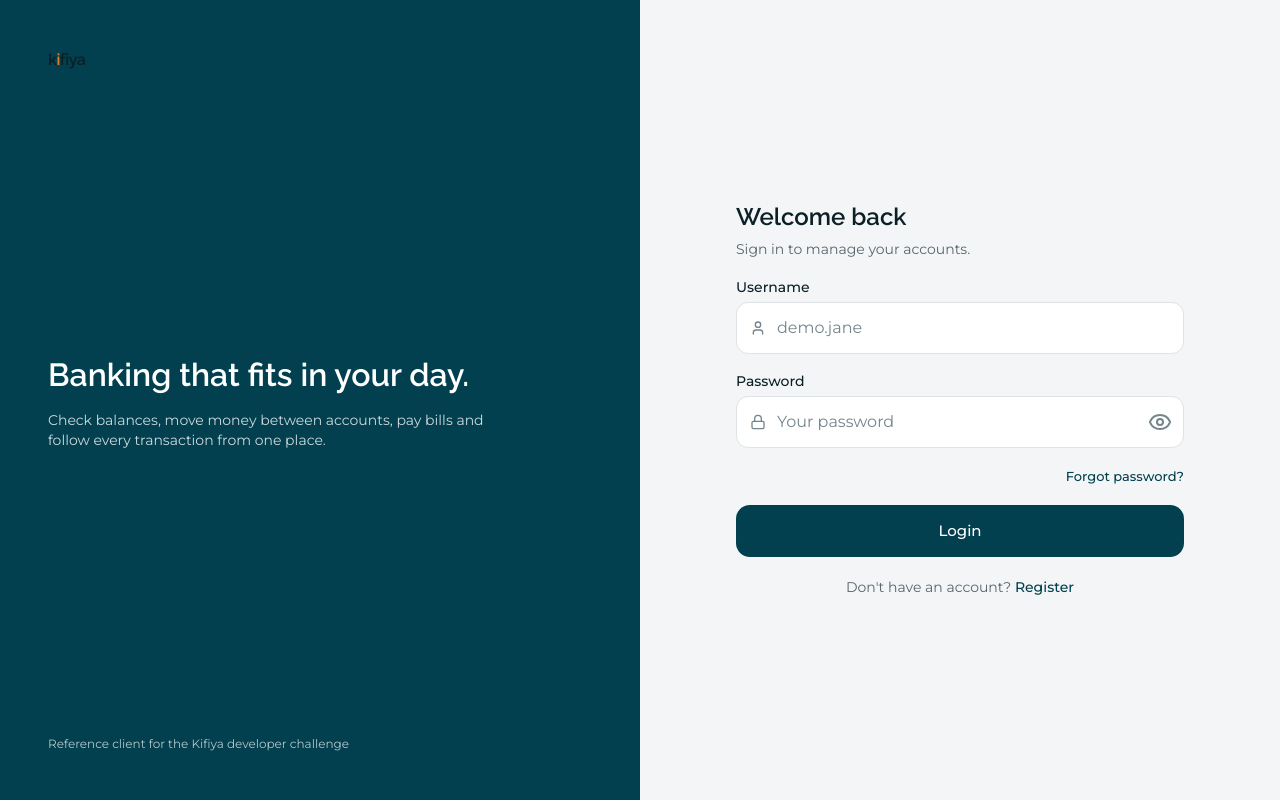
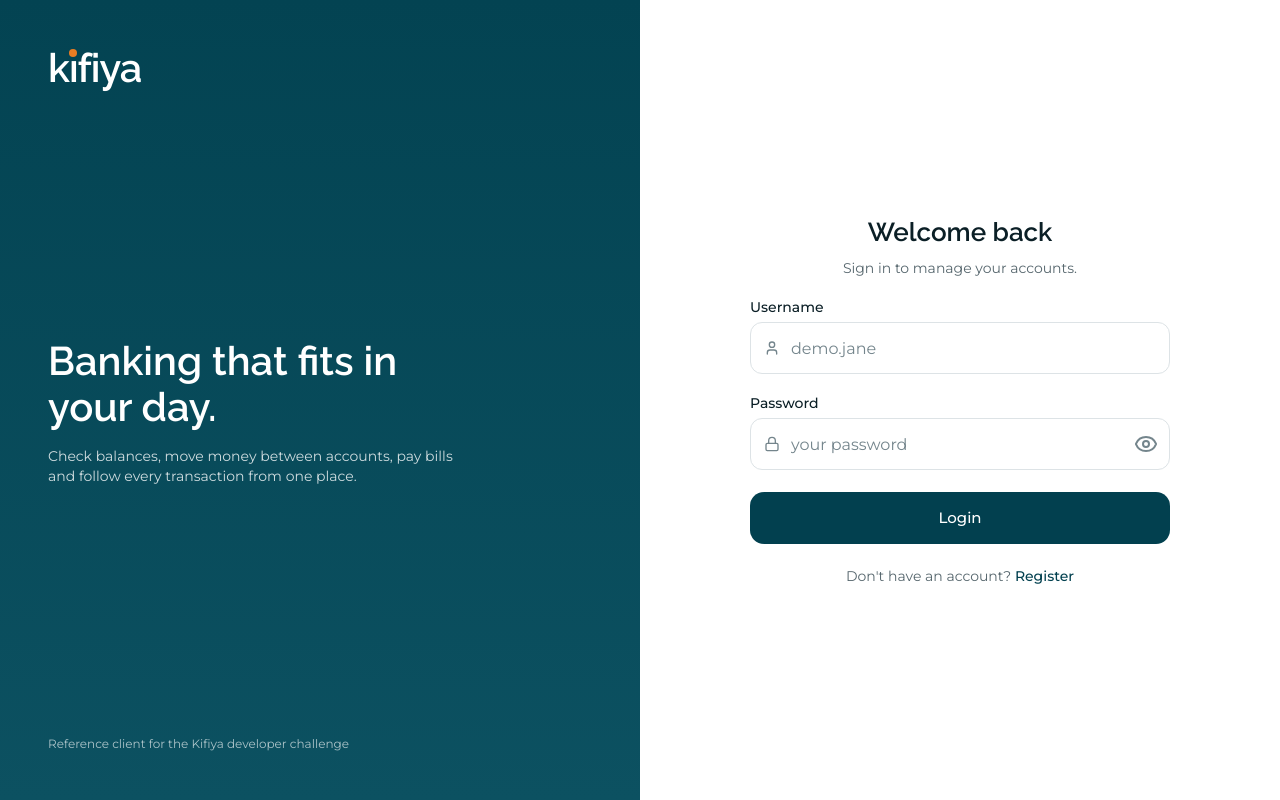
Before and after one commit to samicsc0/banking-app-web-client, a React (Vite) app: page /login in a window 1280 px wide. Built offline with nearby package versions, Linux system fonts and the light colour scheme; no server answers.

Commit message:
feat: better UI and add environment configuration

```diff
--- a/src/core/components/wordmark.tsx
+++ b/src/core/components/wordmark.tsx
@@ -3,18 +3,32 @@ import { cn } from "cn"
 type WordmarkProps = {
   className?: string
   onBrand?: boolean
+  size?: "md" | "lg"
 }
 
-export function Wordmark({ className, onBrand = false }: WordmarkProps) {
+export function Wordmark({
+  className,
+  onBrand = false,
+  size = "md",
+}: WordmarkProps) {
   return (
     <p
       className={cn(
-        "font-heading text-title font-semibold tracking-tight",
-        onBrand ? "text-ink" : "text-primary",
+        "font-heading font-semibold tracking-tight",
+        size === "lg" ? "text-[40px] leading-none" : "text-2xl leading-none",
+        onBrand ? "text-white dark:text-[#10202a]" : "text-primary",
         className
       )}
     >
-      k<span className="text-accent">i</span>fiya
+      k
+      <span className="relative inline-block">
+        <span
+          aria-hidden
+          className="absolute bottom-[0.78em] left-1/2 size-[0.2em] -translate-x-1/2 rounded-full bg-accent"
+        />
+        ı
+      </span>
+      fiya
     </p>
   )
 }
--- a/src/core/layouts/auth-layout.tsx
+++ b/src/core/layouts/auth-layout.tsx
@@ -1,7 +1,7 @@
 import { Suspense } from "react"
 import { Outlet, useLocation } from "react-router"
 
-import { PageFallback } from "@/core/components/page-header"
+import { Skeleton } from "@/components/ui/skeleton"
 import { Wordmark } from "@/core/components/wordmark"
 
 const copy = {
@@ -20,23 +20,22 @@ export function AuthLayout() {
   const panel = pathname.startsWith("/register") ? copy.register : copy.login
 
   return (
-    <main className="grid min-h-svh bg-background md:grid-cols-2">
-      <section className="hidden flex-col justify-between bg-primary p-12 text-ink md:flex">
-        <Wordmark onBrand />
-        <div className="flex max-w-md flex-col gap-4">
-          <h1 className="font-heading text-display text-white">
+    <main className="grid h-svh bg-surface md:grid-cols-2">
+      <section className="hidden h-full flex-col justify-between bg-[linear-gradient(180deg,#034352_0%,#0c5161_100%)] p-12 md:flex dark:bg-[#17697c] dark:bg-none">
+        <Wordmark onBrand size="lg" />
+        <div className="flex max-w-[440px] flex-col gap-4">
+          <h1 className="font-heading text-[40px] leading-[1.15] font-semibold text-white">
             {panel.title}
           </h1>
-          <p className="text-copy text-white/80">{panel.body}</p>
+          <p className="max-w-[420px] text-copy text-white/80">{panel.body}</p>
         </div>
-        <p className="text-caption text-white/70">
+        <p className="text-caption text-white/65">
           Reference client for the Kifiya developer challenge
         </p>
       </section>
-      <section className="flex items-center justify-center px-6 py-10">
-        <div className="flex w-full max-w-md flex-col gap-6">
-          <Wordmark className="md:hidden" />
-          <Suspense fallback={<PageFallback />}>
+      <section className="flex h-full justify-center overflow-y-auto bg-surface px-5 py-10 md:px-10">
+        <div className="my-auto flex w-full max-w-[420px] flex-col">
+          <Suspense fallback={<AuthFallback />}>
             <Outlet />
           </Suspense>
         </div>
@@ -44,3 +43,13 @@ export function AuthLayout() {
     </main>
   )
 }
+
+function AuthFallback() {
+  return (
+    <div className="flex flex-col gap-4">
+      <Skeleton className="mx-auto h-8 w-48" />
+      <Skeleton className="h-[52px] w-full rounded-control" />
+      <Skeleton className="h-[52px] w-full rounded-control" />
+    </div>
+  )
+}
--- a/src/features/auth/components/login-page.tsx
+++ b/src/features/auth/components/login-page.tsx
@@ -6,6 +6,7 @@ import { Link, useSearchParams } from "react-router"
 import { Button } from "@/components/ui/button"
 import { getErrorMessage } from "@/core/api/errors"
 import { Field } from "@/core/components/field"
+import { Wordmark } from "@/core/components/wordmark"
 import { loginSchema, type LoginValues } from "@/features/auth/other/schema"
 import { useLogin } from "@/features/auth/hooks/use-auth"
 import { FormProvider } from "react-hook-form"
@@ -22,12 +23,15 @@ export function LoginPage() {
   return (
     <FormProvider {...form}>
       <form
-        className="flex flex-col gap-5"
+        className="flex flex-col gap-[22px]"
         noValidate
         onSubmit={form.handleSubmit((values) => login.mutate(values))}
       >
-        <header className="flex flex-col gap-2 text-center md:text-left">
-          <h1 className="font-heading text-title text-ink">Welcome back</h1>
+        <Wordmark className="mb-6 self-center md:hidden" size="lg" />
+        <header className="flex flex-col gap-2 text-center">
+          <h1 className="font-heading text-[26px] leading-[1.4] font-semibold text-ink">
+            Welcome back
+          </h1>
           <p className="text-copy text-ink-muted">
             Sign in to manage your accounts.
           </p>
@@ -52,10 +56,12 @@ export function LoginPage() {
           icon={LockIcon}
           label="Password"
           name="password"
-          placeholder="Your password"
+          placeholder="your password"
           type="password"
         />
-        <p className="text-right text-label text-primary">Forgot password?</p>
+        <p className="text-right text-label text-primary md:hidden">
+          Forgot password?
+        </p>
         {login.isError ? (
           <p className="text-caption text-debit" role="alert">
             {getErrorMessage(login.error)}
--- a/src/features/auth/components/register-page.tsx
+++ b/src/features/auth/components/register-page.tsx
@@ -6,6 +6,7 @@ import { Link } from "react-router"
 import { Button } from "@/components/ui/button"
 import { getErrorMessage } from "@/core/api/errors"
 import { Field } from "@/core/components/field"
+import { Wordmark } from "@/core/components/wordmark"
 import { useRegister } from "@/features/auth/hooks/use-auth"
 import {
   registerSchema,
@@ -30,12 +31,13 @@ export function RegisterPage() {
   return (
     <FormProvider {...form}>
       <form
-        className="flex flex-col gap-4"
+        className="flex flex-col gap-[22px]"
         noValidate
         onSubmit={form.handleSubmit((values) => register.mutate(values))}
       >
-        <header className="flex flex-col gap-2">
-          <h1 className="font-heading text-title text-ink">
+        <Wordmark className="mb-6 self-center md:hidden" size="lg" />
+        <header className="flex flex-col gap-2 text-center">
+          <h1 className="font-heading text-[26px] leading-[1.4] font-semibold text-ink">
             Create your account
           </h1>
           <p className="text-copy text-ink-muted">
@@ -63,6 +65,7 @@ export function RegisterPage() {
           name="username"
           placeholder="choose a username"
         />
+        <div className="grid gap-[22px] md:grid-cols-2 md:gap-3">
           <Field
             autoComplete="tel"
             icon={PhoneIcon}
@@ -79,7 +82,8 @@ export function RegisterPage() {
             placeholder="you@example.com"
             type="email"
           />
-        <div className="grid gap-3 md:grid-cols-2">
+        </div>
+        <div className="grid gap-[22px] md:grid-cols-2 md:gap-3">
           <Field
             autoComplete="new-password"
             hint="At least 6 characters."
```
Also changed, not shown: 2 other files (tests, documents, lock files or other folders). Lines whose indentation alone changed are shown as unchanged.
